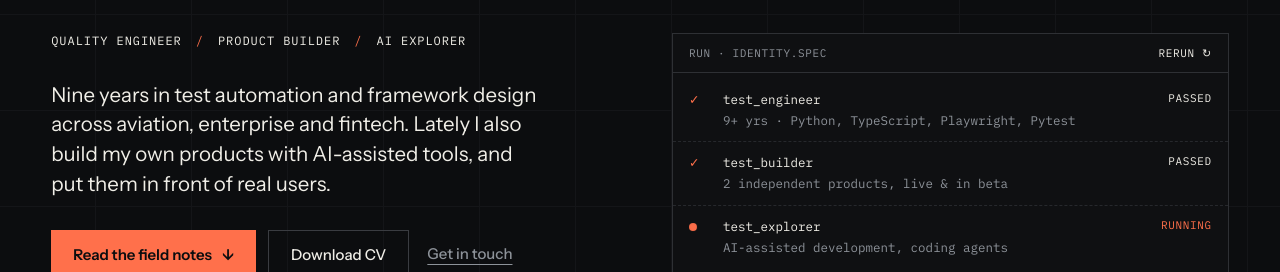
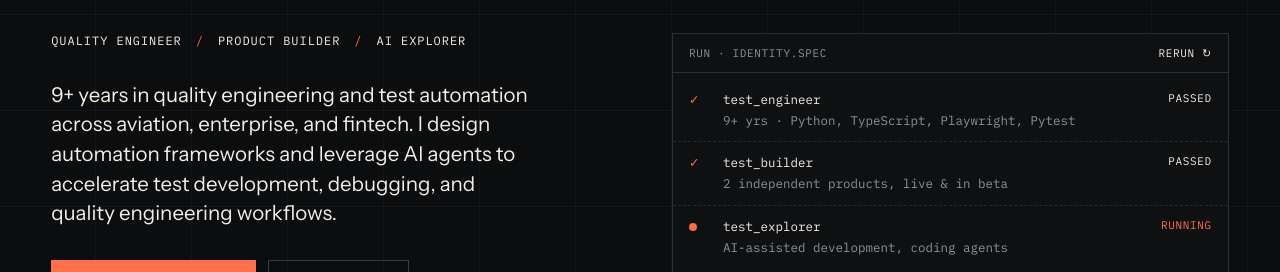
Before and after one commit to AlinNitu/personal-website, a plain HTML site: page index.html in a window 1280 px wide. Shown: the part 524-796 px from the top of the page. Drawn offline with nearby package versions, Linux system fonts and the light colour scheme; no server answers.

Commit message:
Update hero intro copy
Co-Authored-By: Claude Opus 5.5 <noreply@anthropic.com>

```diff
--- a/index.html
+++ b/index.html
@@ -89,7 +89,7 @@ a:hover{color:#FF704B}
     <div style="display:grid;grid-template-columns:repeat(auto-fit,minmax(min(100%,420px),1fr));gap:clamp(32px,5vw,80px);align-items:start;padding-bottom:clamp(56px,8vw,112px)">
       <div style="display:flex;flex-direction:column;gap:32px">
         <div style="font-family:'IBM Plex Mono',monospace;font-size:12px;letter-spacing:.08em;text-transform:uppercase;color:#F0EEE7;display:flex;gap:14px;flex-wrap:wrap"><span>Quality Engineer</span><span style="color:#FF704B">/</span><span>Product Builder</span><span style="color:#FF704B">/</span><span>AI Explorer</span></div>
-        <p style="margin:0;font-size:clamp(19px,1.6vw,23px);line-height:1.45;color:#F0EEE7;max-width:36ch;text-wrap:pretty">Nine years in test automation and framework design across aviation, enterprise and fintech. Lately I also build my own products with AI-assisted tools, and put them in front of real users.</p>
+        <p style="margin:0;font-size:clamp(19px,1.6vw,23px);line-height:1.45;color:#F0EEE7;max-width:36ch;text-wrap:pretty">9+ years in quality engineering and test automation across aviation, enterprise, and fintech. I design automation frameworks and leverage AI agents to accelerate test development, debugging, and quality engineering workflows.</p>
         <div style="display:flex;gap:12px;flex-wrap:wrap">
           <a href="#notes" style="background:#FF704B;color:#0C0D0F;padding:15px 22px;font-weight:600;font-size:15px;display:inline-flex;gap:10px;align-items:center" style-hover="background:#F0EEE7;color:#0C0D0F">Read the field notes <span>↓</span></a>
           <a href="#cv" style="border:1px solid #3A3C41;padding:14px 22px;font-weight:500;font-size:15px" style-hover="border-color:#F0EEE7;color:#F0EEE7">Download CV</a>
```
